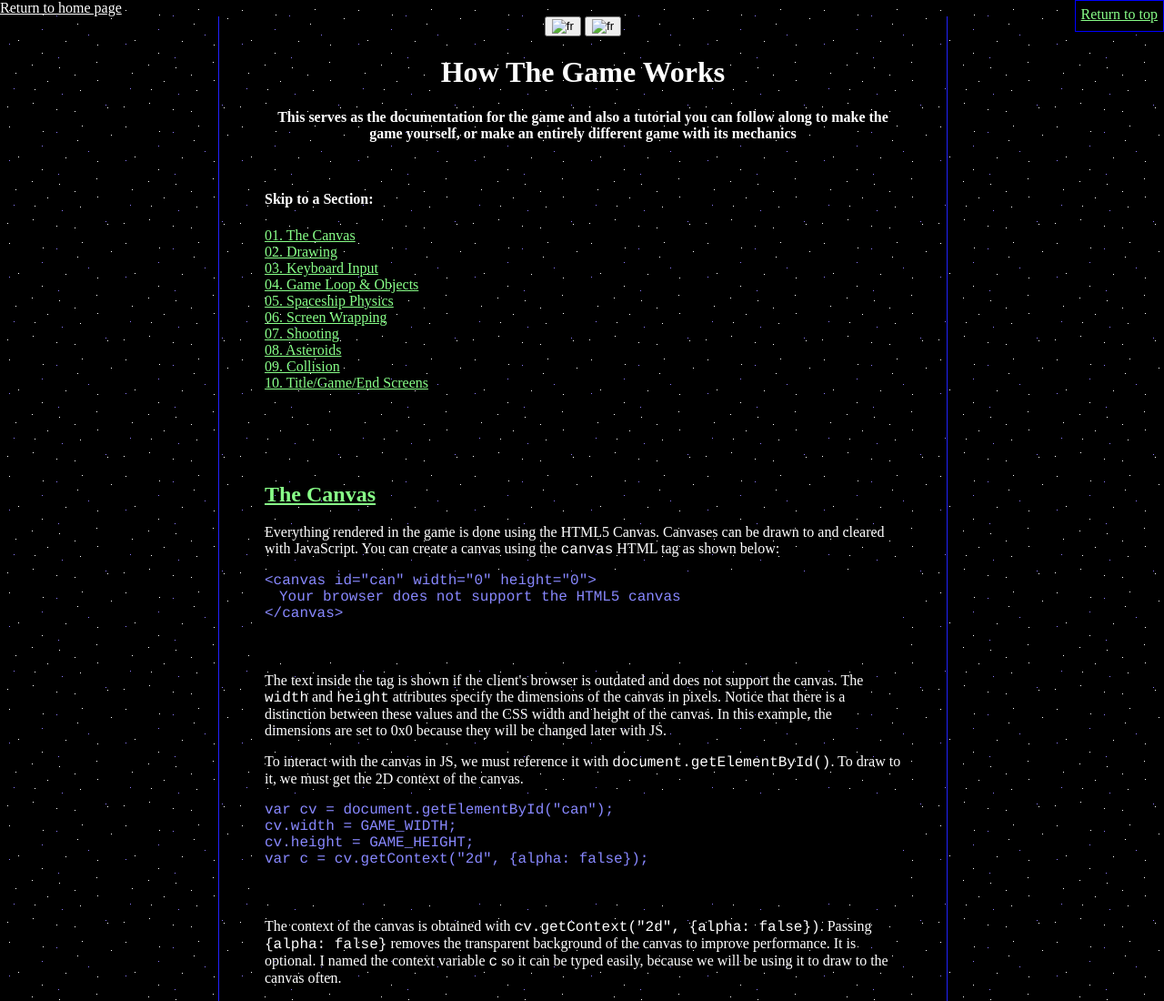
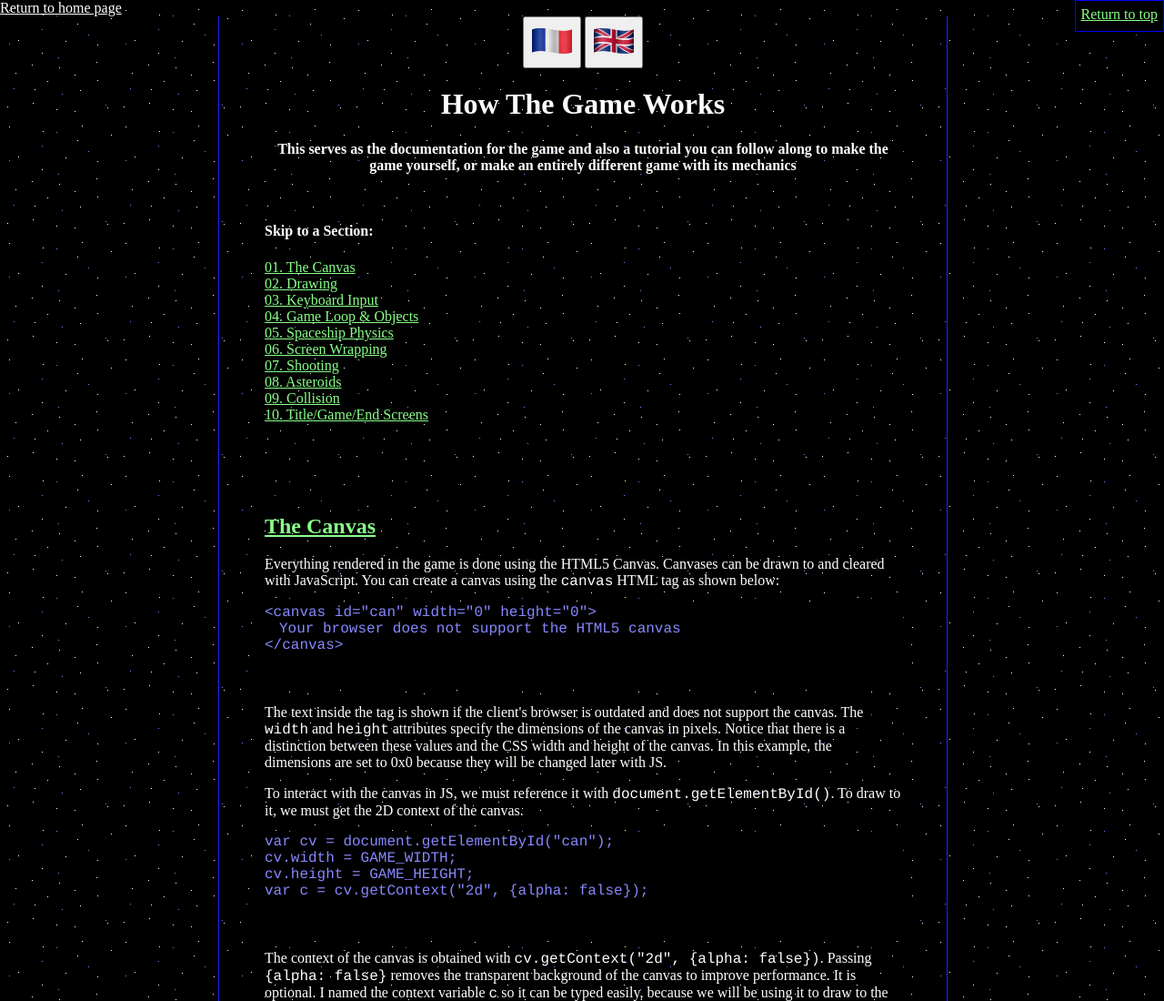
Before and after one commit to lukelawlor/asteroids-js, a website: page doc.html in a window 1280 px wide. Shown: the top 1100 px of the page at 91% size. Drawn offline with Linux system fonts and the light colour scheme; files whose address does not match are found by name.

Commit message:
fix: image

```diff
--- a/doc.html
+++ b/doc.html
@@ -100,9 +100,9 @@
 			<div id="bars">
 				<div id="inner">
 					<div class="center">
-						<button onclick="changeLanguage('fr')"><img src="assets/images/icons8-france-48.png"
+						<button onclick="changeLanguage('fr')"><img src="public/images/fr.png"
 								 alt="fr"></button> <!-- Ajout du bouton avec le drapeau français -->
-						<button onclick="changeLanguage('en')"><img src="assets/images/icons8-united-kingdom-48.png"
+						<button onclick="changeLanguage('en')"><img src="public/images/en.png"
 								 alt="fr"></button> <!-- Ajout du bouton avec le drapeau français -->
 
 						<h1 id="titleHowGameWork">How The Game Works</h1>
```
